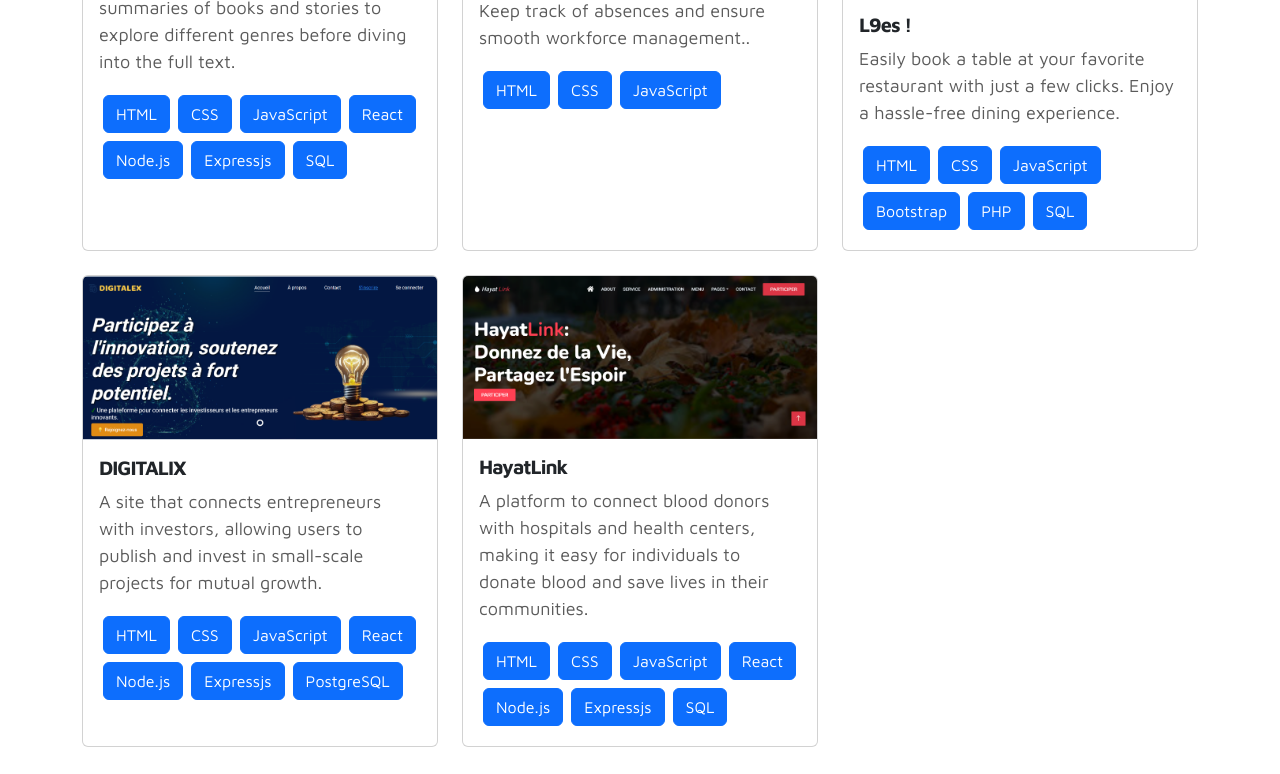
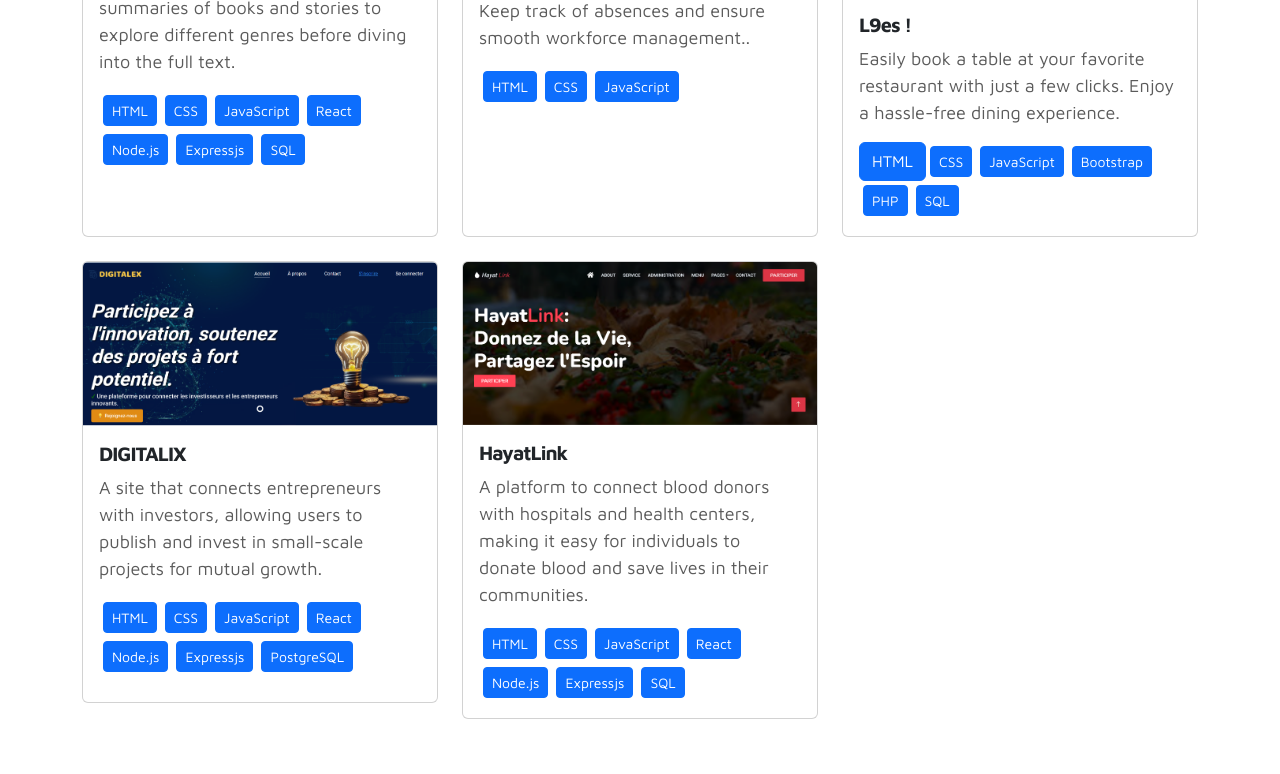
Before and after one commit to Oumaima-El-Badraouy/mon_portfolio, a website: page public/index.html in a window 1280 px wide. Shown: the part 2609-3383 px from the top of the page. Drawn offline with nearby package versions, Linux system fonts and the light colour scheme; some packages are replaced by stand-ins of ours; a script that the page names is missing.

Commit message:
Ajout de nouvelles

```diff
--- a/public/css/tooplate-style.css
+++ b/public/css/tooplate-style.css
@@ -311,9 +311,12 @@ b, strong {
 }
 .dark-mode .feature-card .uil,
 .dark-mode .navbar-light .navbar-brand,
-.dark-mode h1, .dark-mode h2, .dark-mode h3, .dark-mode h4, .dark-mode h5, .dark-mode h6,
+.dark-mode h1,.dark-mode card-title, .dark-mode h2, .dark-mode h3, .dark-mode h4, .dark-mode h5, .dark-mode h6,
 .dark-mode .color-mode {
   color: #ffffff;
+}
+.dark-mode .card-title {
+  color: #080808;
 }
 .dark-mode .owl-carousel .owl-nav button.owl-next,
 .dark-mode .owl-carousel .owl-nav button.owl-prev,
--- a/public/index.html
+++ b/public/index.html
@@ -238,13 +238,13 @@ border-radius: 10px ">
             <h5 class="card-title">READ & LEARN </h5>
             <p class="card-text"> A platform where users can read brief summaries of books and stories to explore different genres before diving into the full text.</p>
             <div class="d-flex flex-wrap">
-              <button class="btn btn-primary m-1">HTML</button>
-              <button class="btn btn-primary m-1">CSS</button>
-              <button class="btn btn-primary m-1">JavaScript</button>
-              <button class="btn btn-primary m-1">React</button>
-              <button class="btn btn-primary m-1">Node.js</button>
-              <button class="btn btn-primary m-1">Expressjs</button>
-              <button class="btn btn-primary m-1">SQL</button>
+              <button class="btn btn-primary m-1 btn-sm">HTML</button>
+              <button class="btn btn-primary m-1 btn-sm">CSS</button>
+              <button class="btn btn-primary m-1 btn-sm">JavaScript</button>
+              <button class="btn btn-primary m-1 btn-sm">React</button>
+              <button class="btn btn-primary m-1 btn-sm">Node.js</button>
+              <button class="btn btn-primary m-1 btn-sm">Expressjs</button>
+              <button class="btn btn-primary m-1 btn-sm">SQL</button>
             </div>          </div>
         </div>
       </div>
@@ -257,9 +257,9 @@ border-radius: 10px ">
             <h5 class="card-title">RepoLink</h5>
             <p class="card-text">Simplify employee leave requests and approvals with an easy-to-use system. Keep track of absences and ensure smooth workforce management..</p>
             <div class="d-flex flex-wrap">
-              <button class="btn btn-primary m-1">HTML</button>
-              <button class="btn btn-primary m-1">CSS</button>
-              <button class="btn btn-primary m-1">JavaScript</button>
+              <button class="btn btn-primary m-1 btn-sm">HTML</button>
+              <button class="btn btn-primary m-1 btn-sm">CSS</button>
+              <button class="btn btn-primary m-1 btn-sm">JavaScript</button>
 
             </div>          </div>
         </div>
@@ -273,12 +273,12 @@ border-radius: 10px ">
             <h5 class="card-title">L9es !</h5>
             <p class="card-text">Easily book a table at your favorite restaurant with just a few clicks. Enjoy a hassle-free dining experience.</p>
             <div class="d-flex flex-wrap">
-              <button class="btn btn-primary m-1">HTML</button>
-              <button class="btn btn-primary m-1">CSS</button>
-              <button class="btn btn-primary m-1">JavaScript</button>
-              <button class="btn btn-primary m-1">Bootstrap</button>
-              <button class="btn btn-primary m-1">PHP</button>
-              <button class="btn btn-primary m-1">SQL</button>
+              <button class="btn btn-primary m-1btn-sm">HTML</button>
+              <button class="btn btn-primary m-1 btn-sm">CSS</button>
+              <button class="btn btn-primary m-1 btn-sm">JavaScript</button>
+              <button class="btn btn-primary m-1 btn-sm">Bootstrap</button>
+              <button class="btn btn-primary m-1 btn-sm">PHP</button>
+              <button class="btn btn-primary m-1 btn-sm">SQL</button>
             </div>          </div>
         </div>
       </div>
@@ -293,32 +293,32 @@ border-radius: 10px ">
                 <h5 class="card-title">DIGITALIX</h5>
                 <p class="card-text">A site that connects entrepreneurs with investors, allowing users to publish and invest in small-scale projects for mutual growth.</p>
                 <div class="d-flex flex-wrap">
-                  <button class="btn btn-primary m-1">HTML</button>
-                  <button class="btn btn-primary m-1">CSS</button>
-                  <button class="btn btn-primary m-1">JavaScript</button>
-                  <button class="btn btn-primary m-1">React</button>
-                  <button class="btn btn-primary m-1">Node.js</button>
-                  <button class="btn btn-primary m-1">Expressjs</button>
-                  <button class="btn btn-primary m-1">PostgreSQL</button>
+                  <button class="btn btn-primary m-1 btn-sm">HTML</button>
+                  <button class="btn btn-primary m-1 btn-sm">CSS</button>
+                  <button class="btn btn-primary m-1 btn-sm">JavaScript</button>
+                  <button class="btn btn-primary m-1 btn-sm">React</button>
+                  <button class="btn btn-primary m-1 btn-sm">Node.js</button>
+                  <button class="btn btn-primary m-1 btn-sm">Expressjs</button>
+                  <button class="btn btn-primary m-1 btn-sm">PostgreSQL</button>
                 </div>              </div>
             </div>
           </div>
 
           <!-- Project 2 -->
           <div class="col-md-4 d-flex">
-            <div class="card mb-4 flex-fill">
+            <div class="card mb-2 flex-fill">
               <img src="images/project/project-image04.png" class="card-img-top" alt="Project 2">
               <div class="card-body">
                 <h5 class="card-title">HayatLink</h5>
                 <p class="card-text">A platform to connect blood donors with hospitals and health centers, making it easy for individuals to donate blood and save lives in their communities.</p>
                 <div class="d-flex flex-wrap">
-                  <button class="btn btn-primary m-1">HTML</button>
-                  <button class="btn btn-primary m-1">CSS</button>
-                  <button class="btn btn-primary m-1">JavaScript</button>
-                  <button class="btn btn-primary m-1">React</button>
-                  <button class="btn btn-primary m-1">Node.js</button>
-                  <button class="btn btn-primary m-1">Expressjs</button>
-                  <button class="btn btn-primary m-1">SQL</button>
+                  <button class="btn btn-primary m-1 btn-sm">HTML</button>
+                  <button class="btn btn-primary m-1 btn-sm">CSS</button>
+                  <button class="btn btn-primary m-1 btn-sm">JavaScript</button>
+                  <button class="btn btn-primary m-1 btn-sm">React</button>
+                  <button class="btn btn-primary m-1 btn-sm">Node.js</button>
+                  <button class="btn btn-primary m-1 btn-sm">Expressjs</button>
+                  <button class="btn btn-primary m-1 btn-sm">SQL</button>
                 </div>
 
 
```
